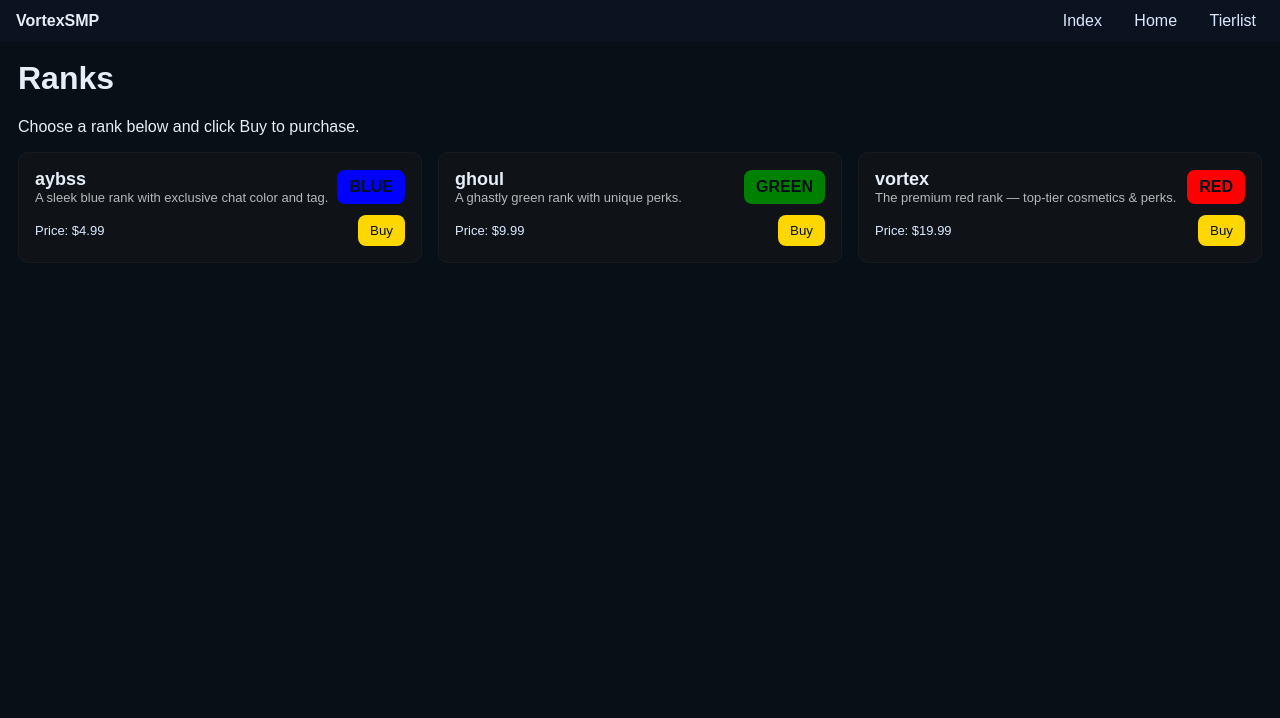
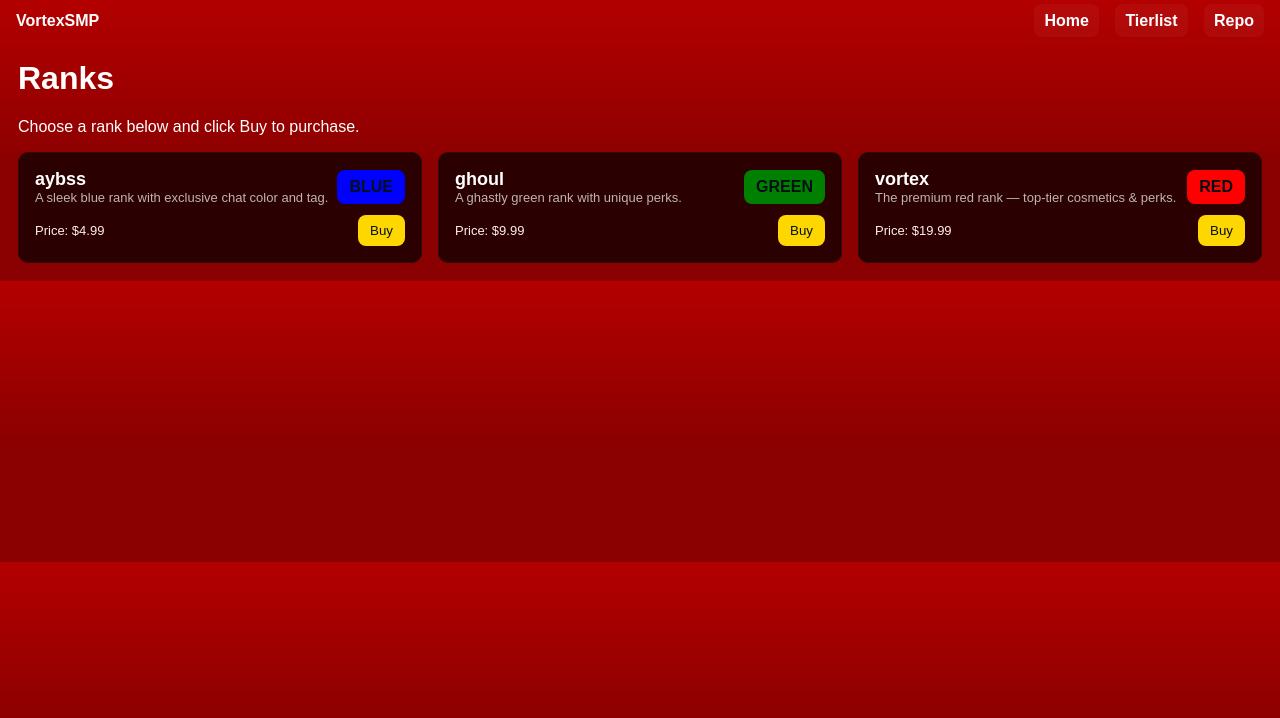
Before and after one commit to Sussytechnoblade/vortexsmp-site, a plain HTML site: page ranks.html in a window 1280 px wide. Drawn offline with Linux system fonts and the light colour scheme.

Commit message:
Make ranks page red background and remove index.html nav link

```diff
--- a/ranks.html
+++ b/ranks.html
@@ -5,10 +5,10 @@
   <meta name="viewport" content="width=device-width,initial-scale=1" />
   <title>VortexSMP — Ranks</title>
   <style>
-    :root{--bg:#071017;--card:#0f1318;--muted:#dbe9ff}
-    body{font-family:Arial,Helvetica,sans-serif;background:var(--bg);color:#e6eef8;margin:0}
-    header{background:#0b1220;padding:12px 16px;display:flex;align-items:center;justify-content:space-between}
-    nav a{color:var(--muted);margin-left:12px;text-decoration:none;padding:6px 8px;border-radius:6px}
+    :root{--bg:#8B0000;--card:#2b0000;--muted:#ffecec}
+    body{font-family:Arial,Helvetica,sans-serif;background:linear-gradient(180deg,#b30000 0%, #8B0000 60%);color:#fff;margin:0}
+    header{background:transparent;padding:12px 16px;display:flex;align-items:center;justify-content:space-between}
+    nav a{color:#fff;margin-left:12px;text-decoration:none;padding:8px 10px;border-radius:8px;font-weight:700;background:rgba(255,255,255,0.04)}
     main{padding:18px}
     .grid{display:grid;grid-template-columns:repeat(auto-fit,minmax(220px,1fr));gap:16px}
     .rank-card{background:var(--card);padding:16px;border-radius:10px;border:1px solid rgba(255,255,255,0.03);display:flex;flex-direction:column;gap:10px}
@@ -22,11 +22,11 @@
 </head>
 <body>
   <header>
-    <div style="font-weight:800">VortexSMP</div>
+    <div style="font-weight:800;color:#fff">VortexSMP</div>
     <nav>
-      <a href="index.html">Index</a>
       <a href="home.html">Home</a>
       <a href="tierlist.html">Tierlist</a>
+      <a href="https://github.com/Sussytechnoblade/vortexsmp-site" target="_blank">Repo</a>
     </nav>
   </header>
   <main>
```
